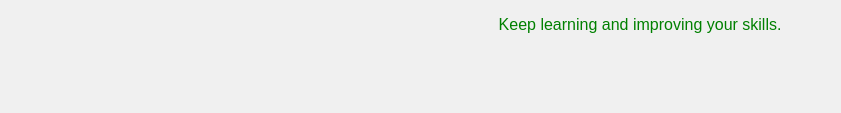
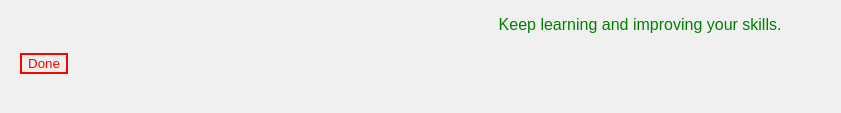
Before and after one commit to gaganguddi/new, a plain HTML site: page index.html in a window 1280 px wide. Shown: the part 427-540 px from the top of the page, without its empty margins (0-841 px from the left). Drawn offline with Linux system fonts and the light colour scheme.

Commit message:
add button

```diff
--- a/index.html
+++ b/index.html
@@ -18,6 +18,7 @@
   <p>Happy coding!</p>
   <p>Remember to commit your changes regularly.</p>
   <p>Keep learning and improving your skills.</p>
+  <button style="color: red; border: solid 2px;">Done</button>
 
 </body>
 </html>
```
